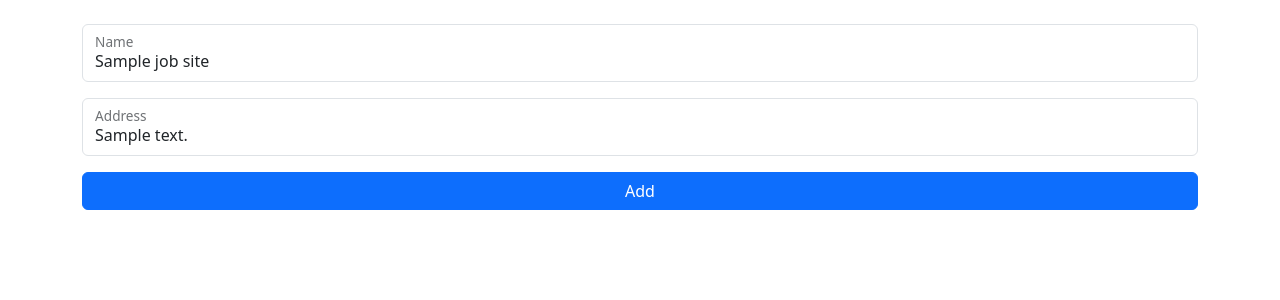
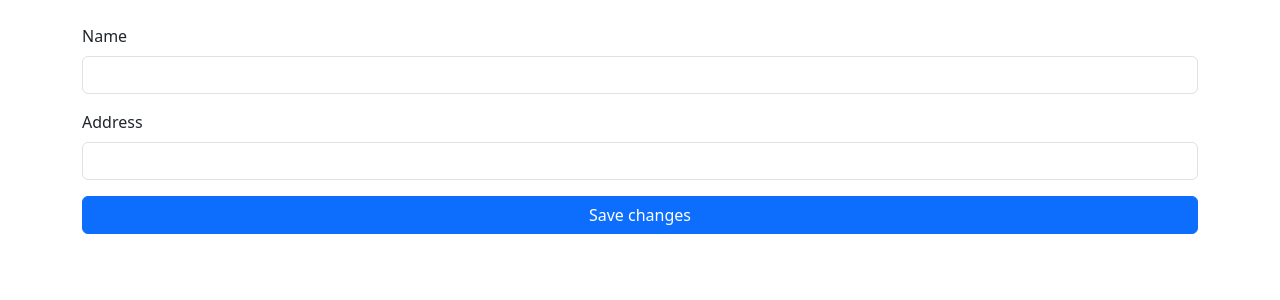
Before and after one commit to tombohub/car_mileage_log_flask, a Flask app: template src/car_mileage_log_flask/templates/job_sites/edit.html in a window 1280 px wide. Shown: the part 56-356 px from the top of the page. Run offline with Flask 3, Linux system fonts and the light colour scheme; tables that the repository leaves empty hold one stand-in row (values such as "Sample post"); the template is opened without the code that fills it: values that come from a table or form of the project are taken from there, most other values are stand-ins (such as "Sample title", 1, 10 or a date in 2020); parts of the project's set-up code (start-up, migrations or seed data) failed here and were passed over; some libraries are stand-ins or nearby versions.

Commit message:
job sites blueprint crud

```diff
--- a/pyproject.toml
+++ b/pyproject.toml
@@ -5,6 +5,7 @@
 readme = "README.md"
 requires-python = ">=3.13"
 dependencies = [
+    "bootstrap-flask>=2.6.0",
     "flask>=3.1.1",
     "flask-wtf>=1.2.2",
     "gunicorn>=23.0.0",
--- a/src/car_mileage_log_flask/app.py
+++ b/src/car_mileage_log_flask/app.py
@@ -13,11 +13,13 @@
     request,
     url_for,
 )
+from flask_bootstrap import Bootstrap5
 from flask_wtf.csrf import CSRFProtect
 from pyinstrument import Profiler
 
 from car_mileage_log_flask import commands, queries
 from car_mileage_log_flask.blueprints.auth import auth_bp, login_required
+from car_mileage_log_flask.blueprints.job_sites import job_site_bp
 from car_mileage_log_flask.db.reads import (
     drive_log_select_by_id,
     drive_log_select_earliest_in_progress,
@@ -38,7 +40,6 @@
 from car_mileage_log_flask.db.writes import end_drive as db_end_drive
 from car_mileage_log_flask.db.writes import start_drive as db_start_drive
 from car_mileage_log_flask.domain import DriveLogStatus
-from car_mileage_log_flask.blueprints.job_sites import job_site_bp
 
 app = Flask(__name__)
 secret_key = os.getenv("FLASK_SECRET_KEY")
@@ -46,6 +47,7 @@
 app.secret_key = secret_key
 app.permanent_session_lifetime = timedelta(days=7)
 csrf = CSRFProtect(app)
+bootstrap = Bootstrap5(app)
 
 app.register_blueprint(auth_bp)
 app.register_blueprint(job_site_bp)
@@ -177,79 +179,6 @@
     return render_template("end_drive.html", **context)
 
 
-# ---- JOB SITES ---- #
-
-
-@app.get("/job-sites/new")
-@login_required
-def job_sites_new():
-    return render_template("job_sites/new.html")
-
-
-@app.get("/job-sites/details/<int:id>")
-@login_required
-def job_sites_details(id: int):
-    job_site = select_job_site_by_id(id=id)
-    context = {"job_site": job_site}
-    return render_template("job_sites/details.html", **context)
-
-
-@app.post("/job-sites/new")
-@login_required
-def job_sites_new_submit():
-    name = request.form.get("job-site-name")
-    address = request.form.get("job-site-address")
-    print(request.form)
-    if name and address:
-        input = commands.CreateJobSiteInput(name=name, address=address)
-        commands.create_job_site_command(input=input)
-        flash("Job site added", "success")
-    else:
-        flash("Jos site not added", "danger")
-    return redirect(url_for("job_sites.index"))
-
-
-@app.get("/job-sites/delete/<int:id>")
-@login_required
-def job_sites_delete(id: int):
-    job_site = select_job_site_by_id(id=id)
-    context = {"job_site": job_site}
-    return render_template("job_sites/confirm_delete.html", **context)
-
-
-@app.post("/job-sites/delete/<int:id>")
-@login_required
-def job_sites_delete_confirmed(id: int):
-    try:
-        delete_job_site(id=id)
-        flash("job site deleted", "success")
-    except Exception:
-        flash("Cannot delete job site", "danger")
-    return redirect(url_for("job_sites.index"))
-
-
-@app.get("/job-sites/edit/<int:id>")
-@login_required
-def job_sites_edit(id: int):
-    job_site = select_job_site_by_id(id=id)
-    context = {"job_site": job_site}
-    return render_template("job_sites/edit.html", **context)
-
-
-@app.post("/job-sites/edit/<int:id>")
-@login_required
-def job_sites_edit_submit(id: int):
-    name = request.form.get("job-site-name")
-    address = request.form.get("job-site-address")
-    if name and address:
-        input = commands.EditJobSiteInput(id=id, name=name, address=address)
-        commands.edit_job_site_command(input=input)
-        flash("Job site edited.", "success")
-    else:
-        flash("Job site not edited", "danger")
-    return redirect(url_for("job_sites.index"))
-
-
 # ---- DRIVE LOGS ---- #
 
 
--- a/src/car_mileage_log_flask/blueprints/job_sites.py
+++ b/src/car_mileage_log_flask/blueprints/job_sites.py
@@ -1,17 +1,112 @@
-from flask import Blueprint, render_template, request
-from car_mileage_log_flask import commands, queries
+from datetime import UTC, datetime, timezone
+
+from flask import Blueprint, abort, flash, redirect, render_template, url_for
+from flask_wtf import FlaskForm
+from sqlalchemy import select
+from wtforms import StringField
+from wtforms.validators import DataRequired
+
 from car_mileage_log_flask.blueprints.auth import login_required
-from sqlalchemy import select
 from car_mileage_log_flask.db.connection import Session
 from car_mileage_log_flask.db.models import JobSite
 
-job_site_bp = Blueprint('job_sites', __name__, url_prefix='/job-sites')
+job_site_bp = Blueprint("job_sites", __name__, url_prefix="/job-sites")
 
-@job_site_bp.get('/')
+
+class JobSiteForm(FlaskForm):
+    name = StringField("Name")
+    address = StringField("Address", validators=[DataRequired()])
+
+
+@job_site_bp.get("/")
 @login_required
 def index():
     with Session() as session:
         stmt = select(JobSite)
         job_sites = session.scalars(stmt).all()
 
-    return render_template('job_sites/index.html', job_sites=job_sites)
+    return render_template("job_sites/index.html", job_sites=job_sites)
+
+
+@job_site_bp.route("/new", methods=["GET", "POST"])
+@login_required
+def new():
+    form = JobSiteForm()
+
+    if form.validate_on_submit():
+        now = datetime.now(timezone.utc)
+
+        job_site = JobSite(
+            name=form.name.data,
+            address=form.address.data,
+            created_at=now,
+            updated_at=now,
+        )
+
+        with Session() as session:
+            session.add(job_site)
+            session.commit()
+
+        flash("Job site added", "success")
+
+        return redirect(url_for("job_sites.index"))
+
+    return render_template("job_sites/new.html", form=form)
+
+
+@job_site_bp.get("/<int:id>")
+@login_required
+def details(id: int):
+    with Session() as session:
+        job_site = session.get(JobSite, id)
+
+        if job_site is None:
+            abort(404)
+
+        return render_template("job_sites/details.html", job_site=job_site)
+
+
+@job_site_bp.route("<int:id>/edit", methods=["GET", "POST"])
+@login_required
+def edit(id: int):
+    with Session() as session:
+        job_site = session.get(JobSite, id)
+
+        if job_site is None:
+            abort(404)
+
+        form = JobSiteForm(obj=job_site)
+
+        if form.validate_on_submit():
+            job_site.name = form.name.data  # type: ignore
+            job_site.address = form.address.data  # type: ignore
+            job_site.updated_at = datetime.now(UTC)
+
+            session.commit()
+
+            flash("Job site updated", "success")
+
+            return redirect(url_for("job_sites.index"))
+
+        return render_template("job_sites/edit.html", form=form, job_site=job_site)
+
+
+@job_site_bp.post("/<int:id>/delete")
+@login_required
+def delete(id: int):
+    with Session() as session:
+        job_site = session.get(JobSite, id)
+
+        if job_site is None:
+            abort(404)
+
+        if job_site.drive_logs:
+            flash("This job site has driving logs attached. Cannot delete", "warning")
+            return redirect(url_for("job_sites.index"))
+
+        session.delete(job_site)
+        session.commit()
+
+    flash("Job site deleted", "success")
+
+    return redirect(url_for("job_sites.index"))
--- a/src/car_mileage_log_flask/templates/job_sites/edit.html
+++ b/src/car_mileage_log_flask/templates/job_sites/edit.html
@@ -1,22 +1,15 @@
 {% extends 'base.html' %}
+{% from 'bootstrap5/form.html' import render_field %}
 
 {% block content %}
-<form action="{{url_for('job_sites_edit_submit', id=job_site.id)}}" method="post">
-    <input type="hidden" name="csrf_token" value="{{ csrf_token() }}" />
+<form action="{{ url_for('job_sites.edit', id=job_site.id) }}" method="post">
+    {{ form.hidden_tag() }}
 
-    <div class="vstack gap-3">
-        <div class="form-floating">
-            <input id="job-site-name-input" type="text" name="job-site-name" class="form-control" placeholder=""
-                value="{{ job_site.name }}" />
-            <label for="job-site-name-input">Name</label>
-        </div>
-        <div class="form-floating">
-            <input id="job-site-address-input" name="job-site-address" class="form-control" type="text" placeholder=""
-                value="{{ job_site.address }}">
-            <label for="job-site-address-input">Address</label>
-        </div>
+    {{ render_field(form.name) }}
+    {{ render_field(form.address) }}
 
-        <button class="btn btn-primary">Add</button>
-    </div>
+    <button type="submit" class="btn btn-primary w-100">
+        Save changes
+    </button>
 </form>
 {% endblock content %}
```
Also changed, not shown: src/car_mileage_log_flask/templates/job_sites/details.html (+6 -1 lines), src/car_mileage_log_flask/templates/job_sites/index.html (+23 -17 lines), src/car_mileage_log_flask/templates/job_sites/new.html (+8 -12 lines), 1 other file.
